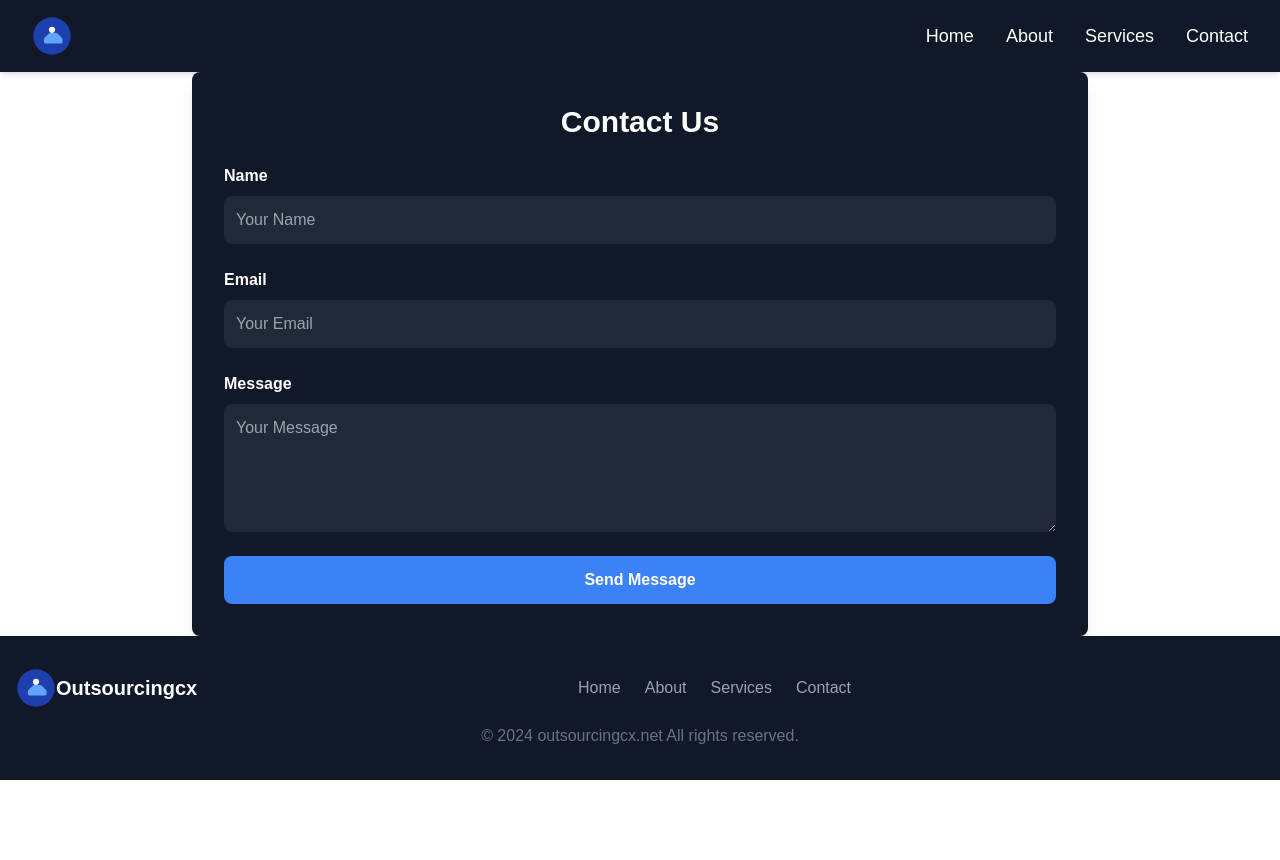
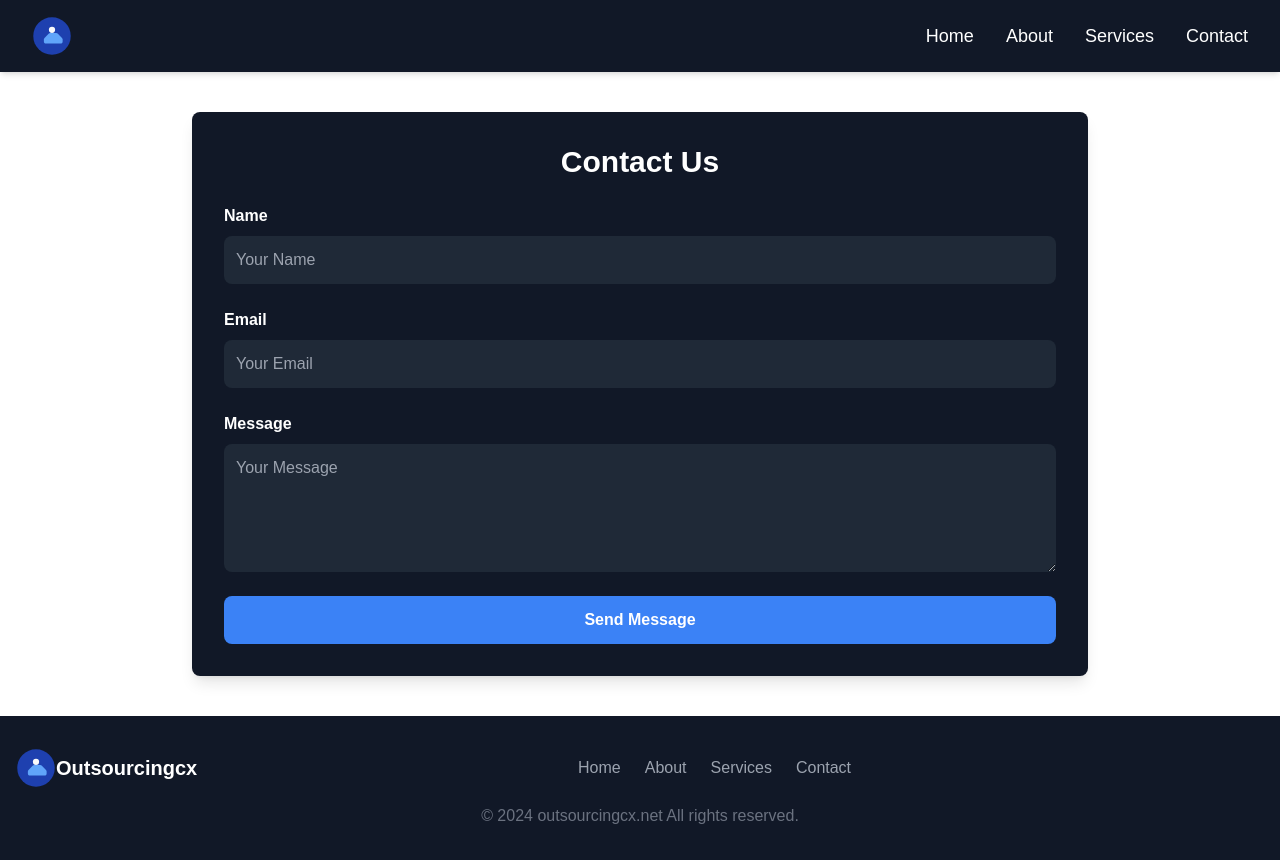
Before and after one commit to fidsolit/outsourcingcx, a Next.js app: page /contactus in a window 1280 px wide. Before the commit the page ends 800 px from the top, so only its background shows below. Built offline with nearby package versions, Linux system fonts and the light colour scheme.

Commit message:
modified footer

```diff
--- a/app/components/footer.tsx
+++ b/app/components/footer.tsx
@@ -7,7 +7,7 @@ import OutsourcingCXIcon from "./outsourcingicon";
 const Footer: React.FC = () => {
   return (
     <motion.footer
-      className="bg-gray-900 text-white py-8 px-4"
+      className="bg-gray-900 text-white  py-8 px-4"
       initial={{ opacity: 0, y: 50 }}
       animate={{ opacity: 1, y: 0 }}
       transition={{ duration: 0.8, ease: "easeInOut" }}
--- a/app/contactus/page.tsx
+++ b/app/contactus/page.tsx
@@ -35,7 +35,7 @@ const ContactForm: React.FC = () => {
 
   return (
     <motion.div
-      className="max-w-4xl mx-auto p-8 bg-gray-900 text-white rounded-lg shadow-lg"
+      className="max-w-4xl mx-auto p-8 max-h-screen md:my-10 bg-gray-900 text-white rounded-lg shadow-lg"
       initial={{ opacity: 0, scale: 0.8 }}
       animate={{ opacity: 1, scale: 1 }}
       transition={{ duration: 0.5 }}
```
